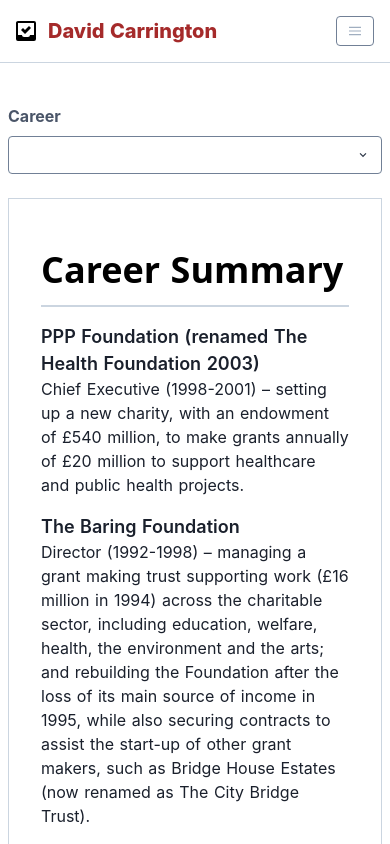
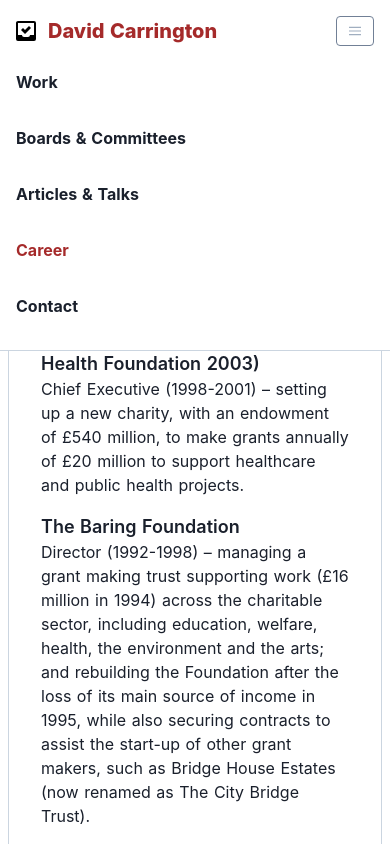
Before and after one commit to girlcheese/davidcarrington.net, a Nuxt app: page /career-summary in a window 390 px wide. Both pictures are taken after a click on the button 355 px from the left and 31 px from the top of the page. Shown: the top 844 px of the page. Built offline with nearby package versions, Linux system fonts and the light colour scheme.

Commit message:
navigation integration iteration 1

```diff
--- a/components/DcNavigation.vue
+++ b/components/DcNavigation.vue
@@ -41,7 +41,9 @@
       </div>
       <div
         id="nav-content"
-        class="w-full flex-grow lg:flex lg:content-center lg:items-center lg:w-auto justify-end hidden lg:block mt-2 lg:mt-0 z-20"
+        ref="mainNav"
+        class="w-full flex-grow lg:flex lg:content-center lg:items-center lg:w-auto justify-end lg:block mt-2 lg:mt-0 z-20"
+        :class="navHidden ? 'hidden' : null"
       >
         <ul v-if="navigation" class="list-reset lg:flex items-center">
           <li
@@ -66,11 +68,18 @@
 export default {
   name: 'DcNavigation',
   components: {},
+  data() {
+    return {
+      navHidden: true
+    }
+  },
   computed: {
     ...mapState(['navigation'])
   },
   methods: {
-    navToggle() {}
+    navToggle() {
+      this.navHidden = !this.navHidden
+    }
   }
 }
 </script>
--- a/components/DcPageNav.vue
+++ b/components/DcPageNav.vue
@@ -1,7 +1,7 @@
 <template>
   <div class="w-full lg:w-1/5 lg:px-6 text-xl text-gray-800 leading-normal">
     <p
-      :v-if="navigation.items[currentPage]"
+      v-if="navigation.items[currentPage]"
       class="text-base font-bold py-2 lg:pb-6 text-gray-700"
     >
       {{ navigation.items[currentPage].name }}
@@ -27,7 +27,7 @@
       class="w-full sticky inset-0 hidden h-64 lg:h-auto overflow-x-hidden overflow-y-auto lg:overflow-y-hidden lg:block mt-0 border border-gray-400 lg:border-transparent bg-white shadow lg:shadow-none lg:bg-transparent z-20"
       style="top:5em;"
     >
-      <ul :v-if="navigation.items[currentPage].subNav" class="list-reset">
+      <ul v-if="navigation.items[currentPage].subNav" class="list-reset">
         <li
           v-for="(el, i) in navigation.items[currentPage].subNav"
           :key="i"
```
